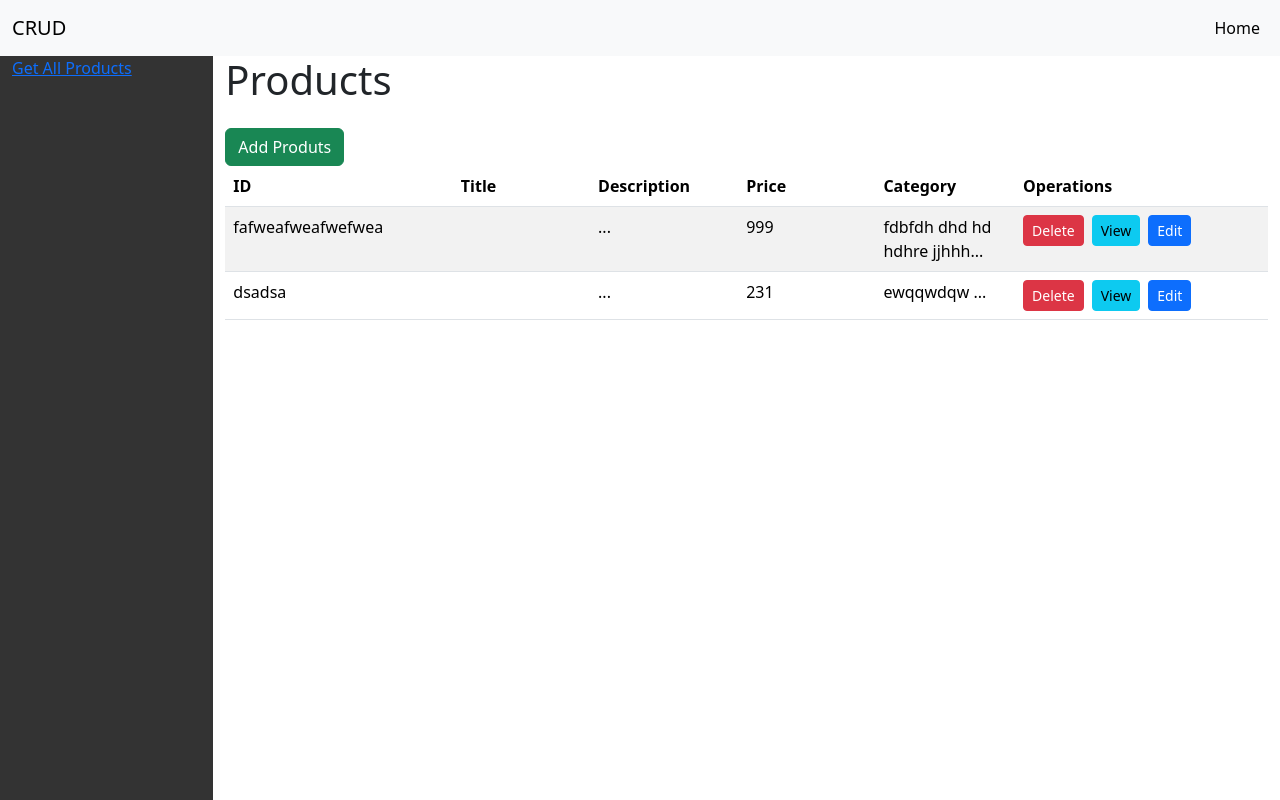
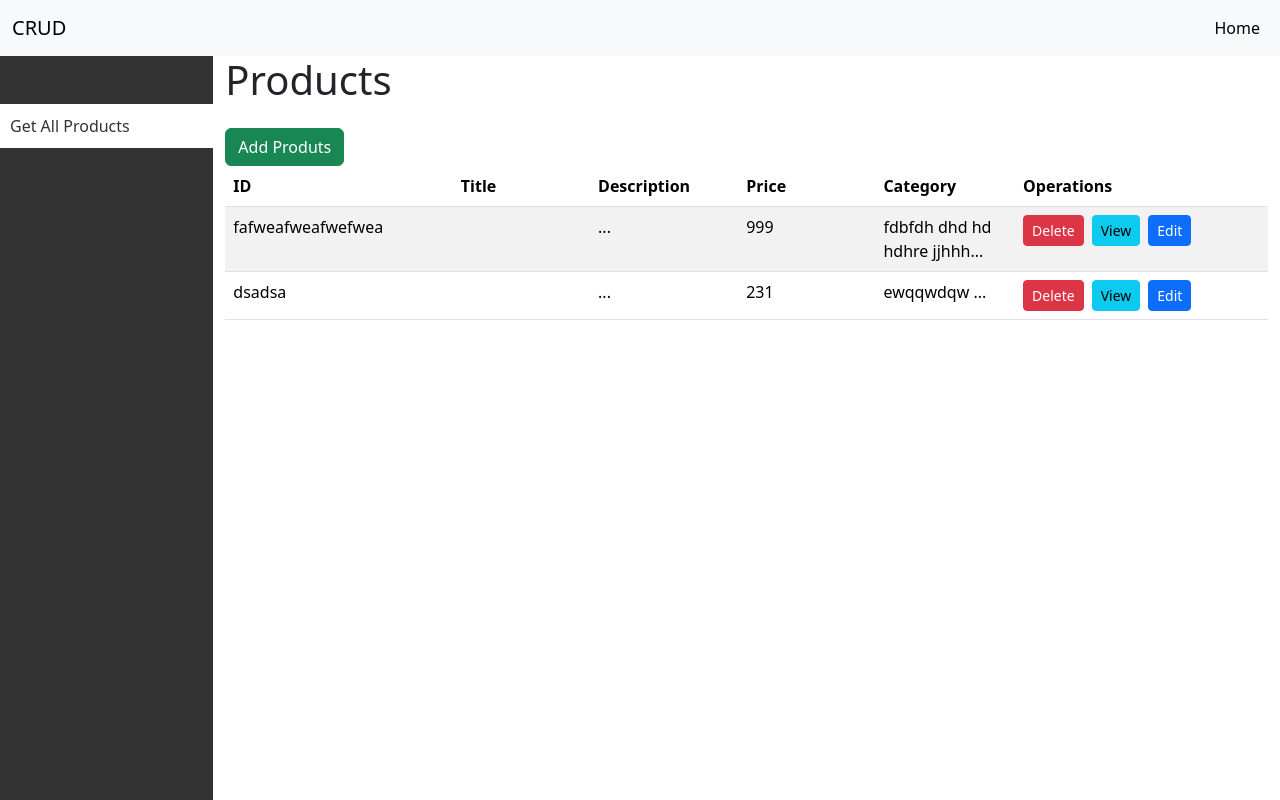
Before and after one commit to Hamza-Noah/CRUD-React-, a React (Create React App) app: page / in a window 1280 px wide. Built offline with nearby package versions, Linux system fonts and the light colour scheme; data requests are answered from the project's data file.

Commit message:
edited the page design

```diff
--- a/src/App.js
+++ b/src/App.js
@@ -14,7 +14,7 @@ function App() {
         <div className="col-12 p-0">
           <Navbar />
         </div>
-        <div className="col-2 sidebar">
+        <div className="sidebar col-2 p-0 pt-5">
           <Sidebar />
         </div>
         <div className="col-10">
--- a/src/Components/Sidebar/index.jsx
+++ b/src/Components/Sidebar/index.jsx
@@ -1,15 +1,17 @@
 import React from "react";
 import { Link } from "react-router-dom";
+
+import "./sidebar.css";
 
 export default function Sidebar() {
   return (
     <ul className="list-unstyled">
       <li>
-        <Link to="products">Get All Products</Link>
+        <Link className="active d-block text-decoration-none" to="products">
+          Get All Products
+        </Link>
       </li>
-      <li>
-        {/* <Link to="">Get All Categories</Link> */}
-      </li>
+      <li>{/* <Link to="">Get All Categories</Link> */}</li>
     </ul>
   );
 }
--- /dev/null
+++ b/src/Components/Sidebar/sidebar.css
@@ -0,0 +1,5 @@
+.active {
+    background-color: #fff;
+    color: #333333;
+    padding: 10px;
+}
```
